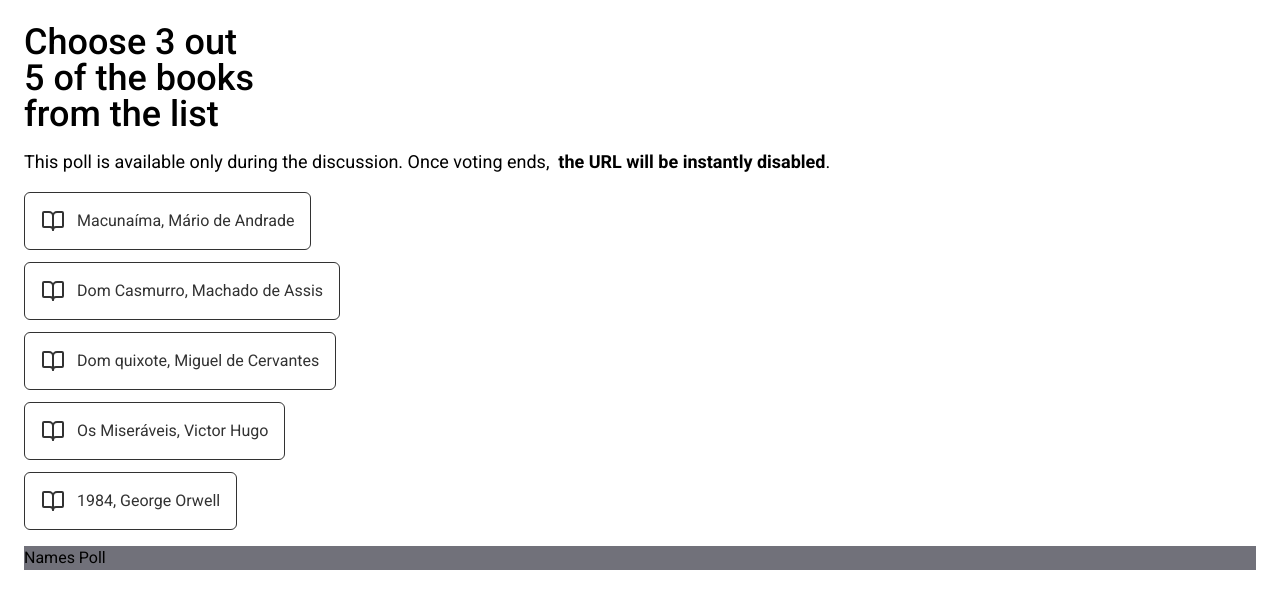
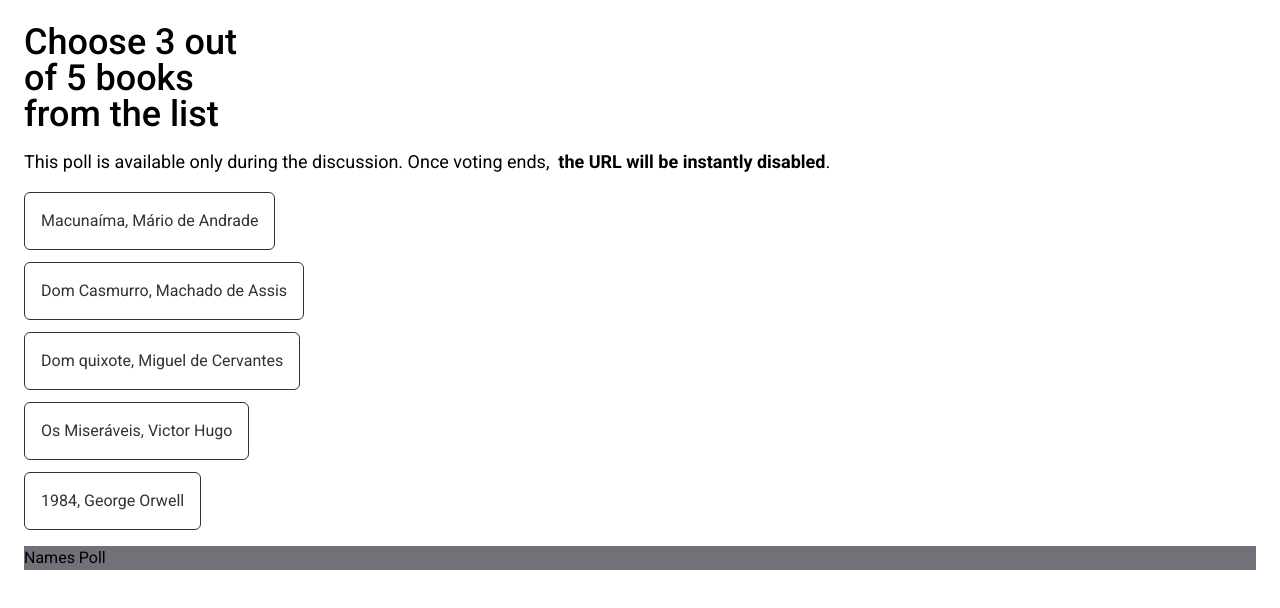
Before and after one commit to carolinaparisi/dom-app, a Next.js app: page / in a window 1280 px wide. Both pictures are taken after a click on the button "Get Started". Shown: the top 608 px of the page. Built offline with nearby package versions, Linux system fonts and the light colour scheme.

Commit message:
refactor: separate Button component from the new one, BookItem

```diff
--- /dev/null
+++ b/src/components/BookItem.tsx
@@ -0,0 +1,25 @@
+interface BookItemProps {
+  text: string;
+  id: number;
+  handleBookSelected: () => void;
+}
+
+export default function BookItem({
+  text,
+  id,
+  handleBookSelected,
+}: BookItemProps) {
+  return (
+    <button
+      className="max-w-fit rounded-md border border-black px-4 py-4 text-black"
+      onClick={() => {
+        if (id) {
+          handleBookSelected();
+          return;
+        }
+      }}
+    >
+      {text}
+    </button>
+  );
+}
--- a/src/components/Button.tsx
+++ b/src/components/Button.tsx
@@ -1,38 +1,20 @@
 import { BookOpen } from 'lucide-react';
 interface ButtonProps {
   text: string;
-  setIsRegistered?: (isRegistered: boolean) => void;
-  id?: number;
-  handleBookSelected?: (id: number) => void;
+  setIsRegistered: (isRegistered: boolean) => void;
 }
 
-export default function Button({
-  text,
-  setIsRegistered,
-  id,
-  handleBookSelected,
-}: ButtonProps) {
+export default function Button({ text, setIsRegistered }: ButtonProps) {
   const isSelected = false;
 
   return (
     <button
-      className={`${id ? `max-w-fit border border-black px-4` : `align-center flex w-full justify-center bg-primary`} rounded-md py-4 text-black`}
+      className="align-center flex w-full justify-center rounded-md bg-primary py-4 text-black"
       onClick={() => {
-        if (id) {
-          handleBookSelected && handleBookSelected(id);
-          return;
-        }
         setIsRegistered && setIsRegistered(true);
       }}
     >
-      {!id ? (
-        text
-      ) : (
-        <div className="flex gap-3">
-          <BookOpen />
-          {text}
-        </div>
-      )}
+      {text}
     </button>
   );
 }
--- a/src/components/VotingPage.tsx
+++ b/src/components/VotingPage.tsx
@@ -1,12 +1,13 @@
 import { useState } from 'react';
 import Button from './Button';
 import { Book, initialBooks } from '@/utils/books';
+import BookItem from './BookItem';
 
 export default function VotingPage() {
   const [books, setBooks] = useState<Book[]>(initialBooks);
 
-  const handleBookSelected = (id: number) => {
-    console.log(`Book ${id} selected`);
+  const handleBookSelected = () => {
+    console.log('Hello');
   };
 
   return (
@@ -15,7 +16,7 @@ export default function VotingPage() {
         {/* Header */}
         <div className="text-4xl font-medium leading-none">
           <div>Choose 3 out</div>
-          <div>5 of the books</div>
+          <div>of 5 books</div>
           <div>from the list</div>
         </div>
         <div className="text-lg">
@@ -33,7 +34,7 @@ export default function VotingPage() {
         {/* EligibleBooks */}
         <div className="flex flex-col gap-3">
           {books.map((book) => (
-            <Button
+            <BookItem
               key={book.id}
               text={book.title}
               id={book.id}
```
